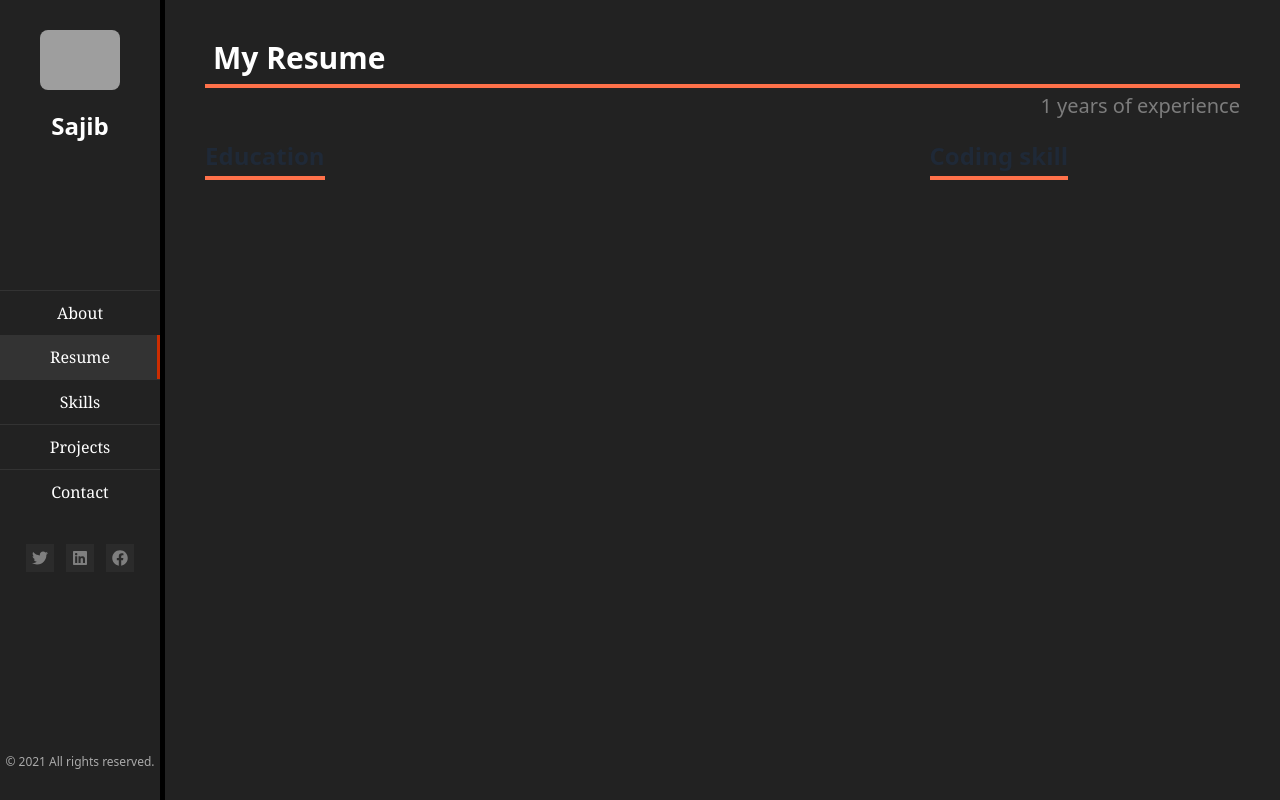
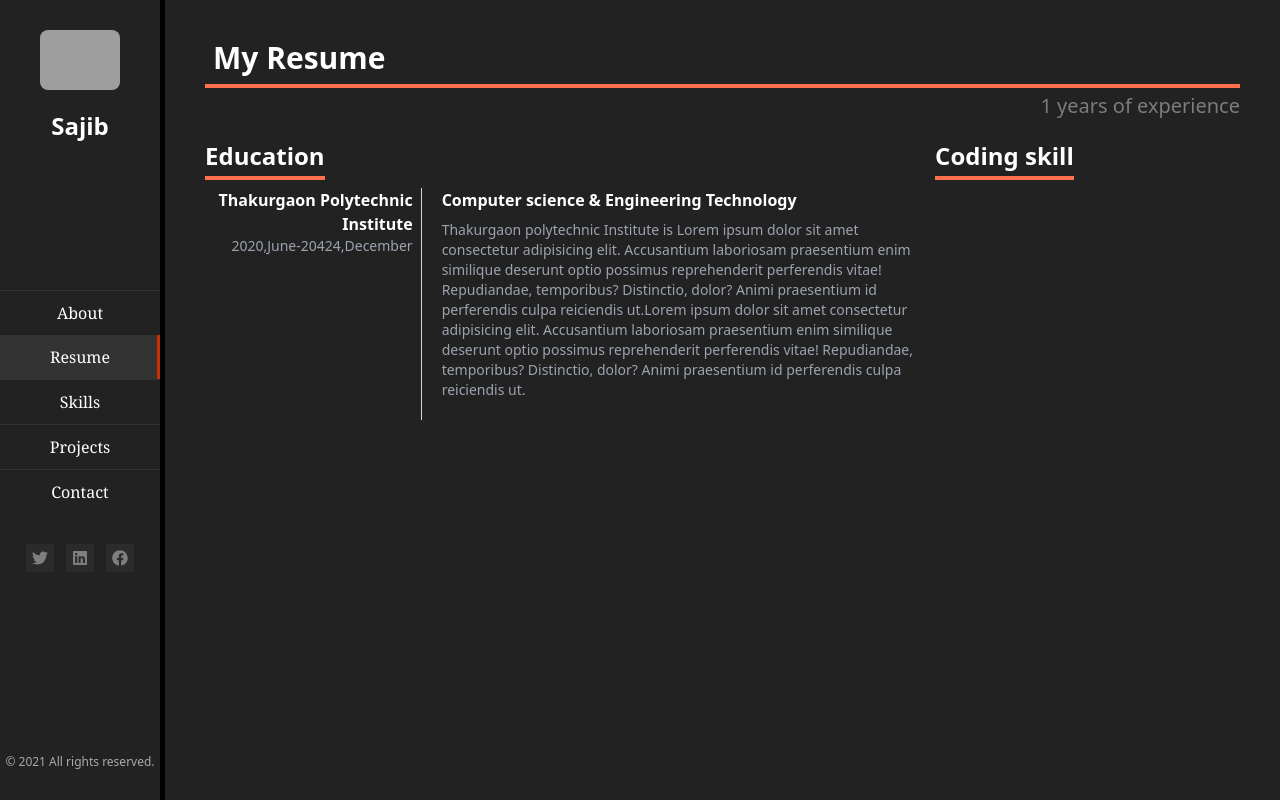
Before and after one commit to Roknuzzaman5546/Roknuzzaman-protfolio, a React (Vite) app: page /services in a window 1280 px wide. Built offline with nearby package versions, Linux system fonts and the light colour scheme; grey boxes are pictures that could not be loaded.

Commit message:
resume tpi section added

```diff
--- a/src/Components/Pages/Resume/Resume.jsx
+++ b/src/Components/Pages/Resume/Resume.jsx
@@ -17,9 +17,22 @@ const Resume = () => {
             className=' p-5 md:p-10 min-h-screen'>
             <h2 className='text-3xl font-bold border-b-[4px] border-[#ff714a] px-2 pb-2 text-white'>My Resume</h2>
             <h4 className=" text-right text-[#aaaa] text-xl mt-1">1 years of experience</h4>
-            <div className=" grid grid-cols-10 mt-5">
+            <div className=" grid grid-cols-10 mt-5 text-white gap-2">
+                {/* Education part */}
                 <div className=" col-span-7">
-                    <h2 className="border-b-[4px] border-[#ff714a] text-2xl font-bold pb-1 inline-block">Education</h2>
+                    <h2 className="border-b-[4px] border-[#ff714a] text-2xl font-bold pb-1 inline-block mb-2">Education</h2>
+                    {/* tpi section */}
+                    <div className=" flex">
+                        <div className="w-[30%] text-right border-r border-gray-300 pr-2">
+                            <h2 className="font-bold">Thakurgaon Polytechnic Institute</h2>
+                            <p className=" text-gray-400 text-sm">2020,June-20424,December</p>
+                        </div>
+                        <div className=" w-[70%] pl-5 mb-5">
+                            <h2 className=" font-bold">Computer science & Engineering Technology</h2>
+                            <p className=" text-sm text-gray-400 mt-2">Thakurgaon polytechnic Institute is Lorem ipsum dolor sit amet consectetur adipisicing elit. Accusantium laboriosam praesentium enim similique deserunt optio possimus reprehenderit perferendis vitae! Repudiandae, temporibus? Distinctio, dolor? Animi praesentium id perferendis culpa reiciendis ut.Lorem ipsum dolor sit amet consectetur adipisicing elit. Accusantium laboriosam praesentium enim similique deserunt optio possimus reprehenderit perferendis vitae! Repudiandae, temporibus? Distinctio, dolor? Animi praesentium id perferendis culpa reiciendis ut.
+                            </p>
+                        </div>
+                    </div>
                 </div>
                 <div className=" col-span-3">
                     <h2 className="border-b-[4px] border-[#ff714a] text-2xl font-bold pb-1 inline-block">Coding skill</h2>
```
